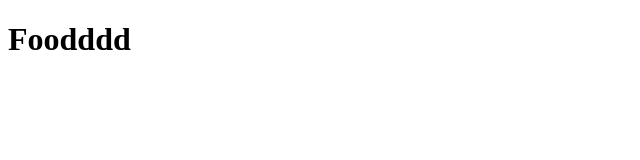
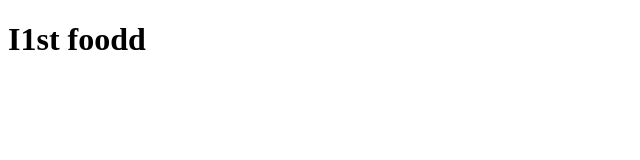
Before and after one commit to Kanish-Ragu/Foodmate, a plain HTML site: page index.html in a window 1280 px wide. Shown: the full height of the page, 0-640 px from the left. Drawn offline with Linux system fonts and the light colour scheme.

Commit message:
Index-buy-now

```diff
--- a/index.html
+++ b/index.html
@@ -6,6 +6,6 @@
     <title>foodmate-Website</title>
 </head>
 <body>
-    <h1>Foodddd</h1>
+    <h1>I1st foodd</h1>
 </body>
 </html>
```
